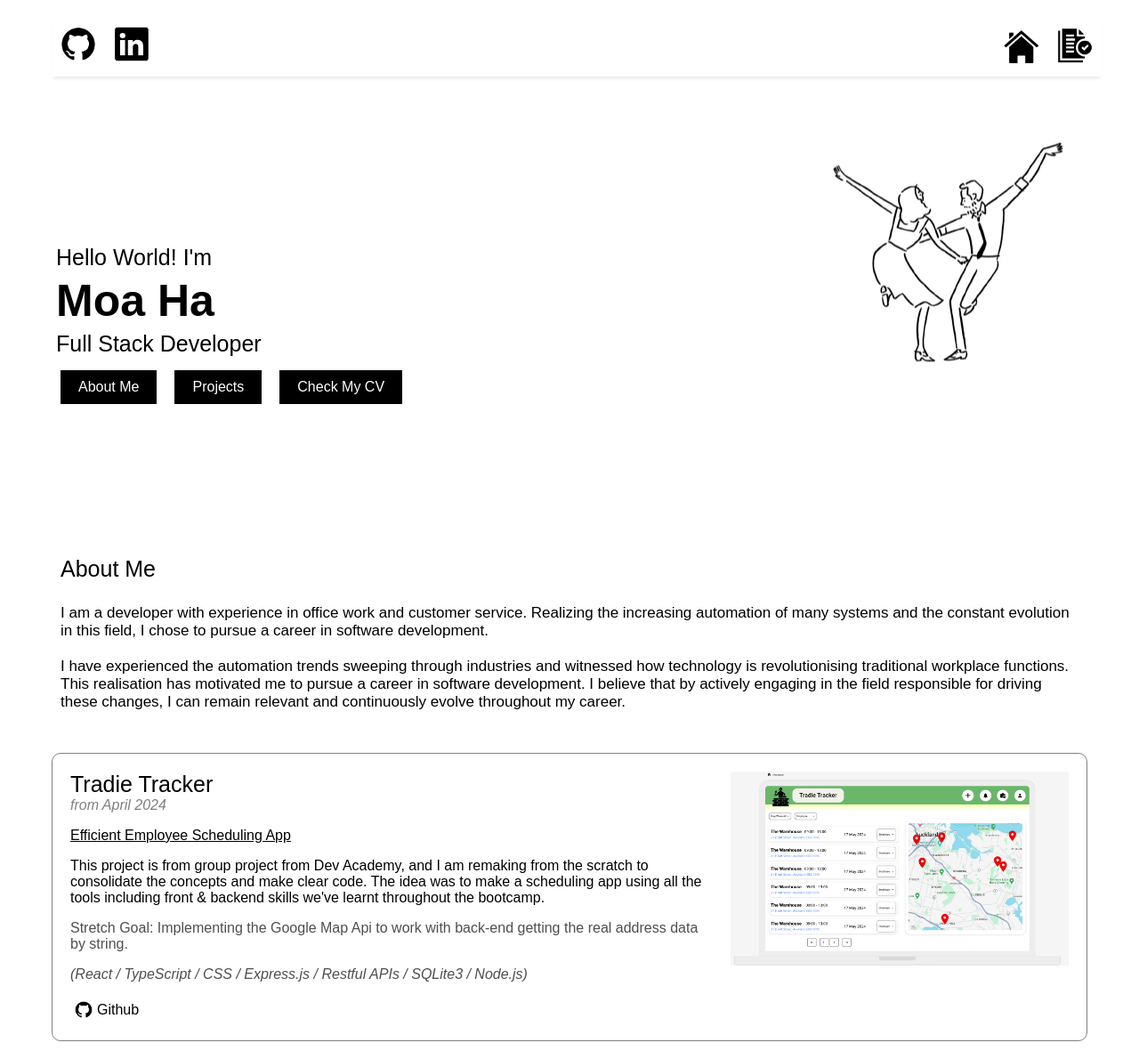
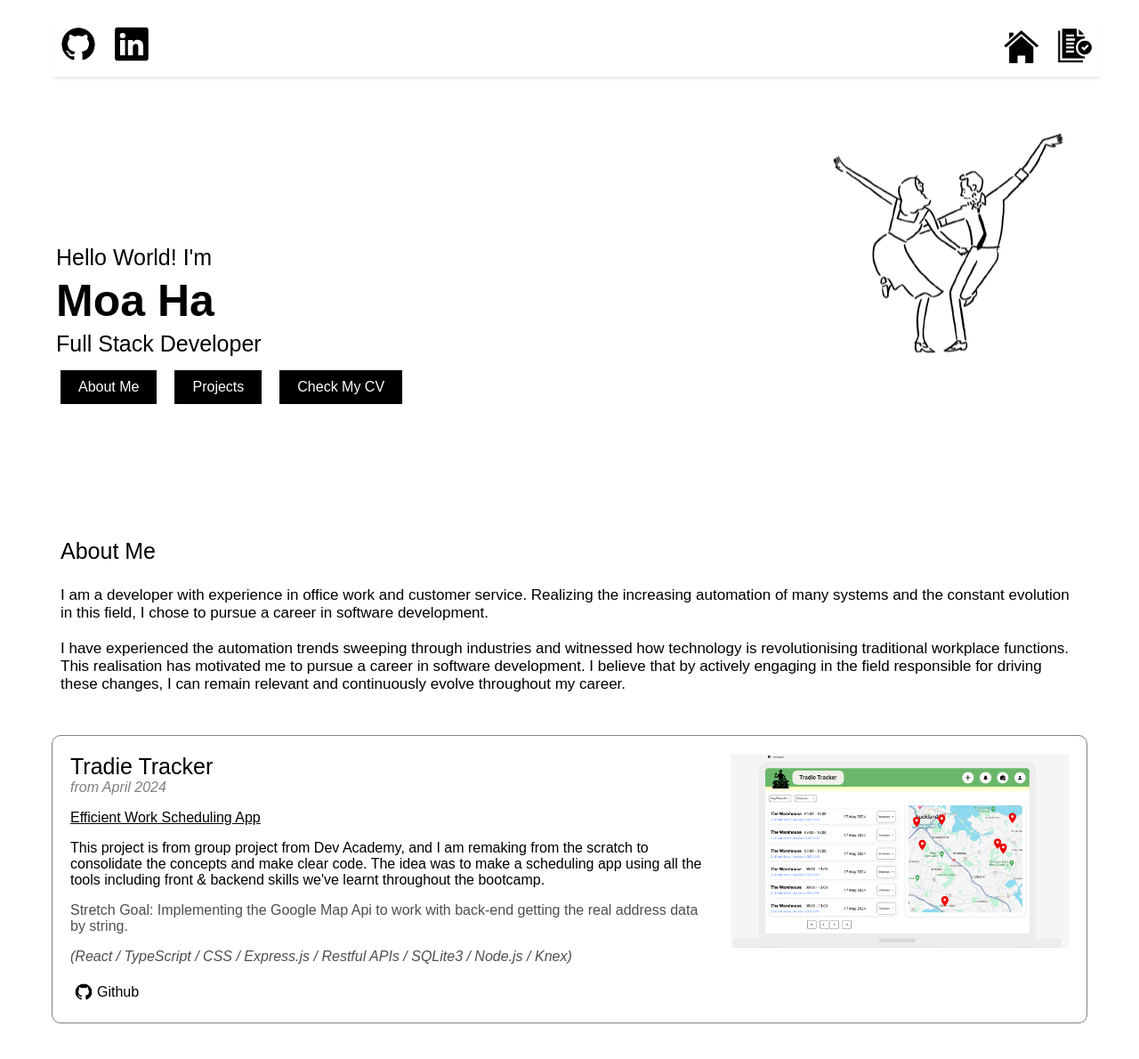
Before and after one commit to moa-ha/moa-ha.github.io, a React (Vite) app: page / in a window 1280 px wide. Shown: the whole page at 89% size. Built offline with nearby package versions, Linux system fonts and the light colour scheme; the HTML template or start-up script is replaced by a standard one.

Commit message:
fix navbar button links

```diff
--- a/src/Home.tsx
+++ b/src/Home.tsx
@@ -1,6 +1,6 @@
 function Home() {
   return (
-    <div className="container">
+    <div className="container" id="home">
       <div className="home">
         <p className="small-gap">Hello World! I'm </p>
         <h1 className="small-gap">Moa Ha</h1>
@@ -10,9 +10,7 @@ function Home() {
         </a>
 
         <a href="#projects">
-          <button className="button" id="project">
-            Projects
-          </button>
+          <button className="button">Projects</button>
         </a>
         <a
           href="https://drive.google.com/file/d/1p27vWRIePgstw4dBp79gEKxeGFf_XJ4F/view?usp=sharing"
--- a/src/NavBar.tsx
+++ b/src/NavBar.tsx
@@ -19,7 +19,7 @@ function NavBar() {
           <a href="#home">
             <img src={home} alt="home" className="icon" />
           </a>
-          <a href="#project">
+          <a href="#projects">
             <img src={projects} alt="projects" className="icon" />
           </a>
         </span>
--- a/src/Projects.tsx
+++ b/src/Projects.tsx
@@ -16,7 +16,7 @@ function Projects() {
             <span className="title">Tradie Tracker</span>
             <p className="duration">from April 2024</p>
             <p className="description">
-              Efficient Employee Scheduling App
+              Efficient Work Scheduling App
               {/* Efficient On-Site Location-Based Employee Scheduling App */}
             </p>
             <p className="idea">
@@ -32,7 +32,7 @@ function Projects() {
             </p>
             <p className="skills">
               (React / TypeScript / CSS / Express.js / Restful APIs / SQLite3 /
-              Node.js)
+              Node.js / Knex)
             </p>
             <a
               href="https://github.com/moa-ha/Tradie-Tracker"
--- a/src/style/main.css
+++ b/src/style/main.css
@@ -35,10 +35,9 @@
 .home {
   padding-top: 250px;
   font-size: 25px;
-  height: 300px;
+  height: 280px;
   background-image: url('../image/background.png');
   background-position: right center;
-  /* background-attachment: fixed; 이미지가 스크롤에 따라 움직이지 않습니다. */
   background-repeat: no-repeat;
 }
 .small-gap {
```
